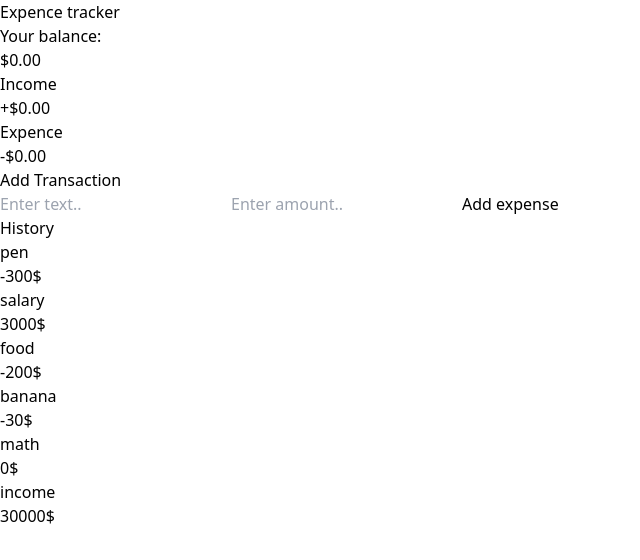
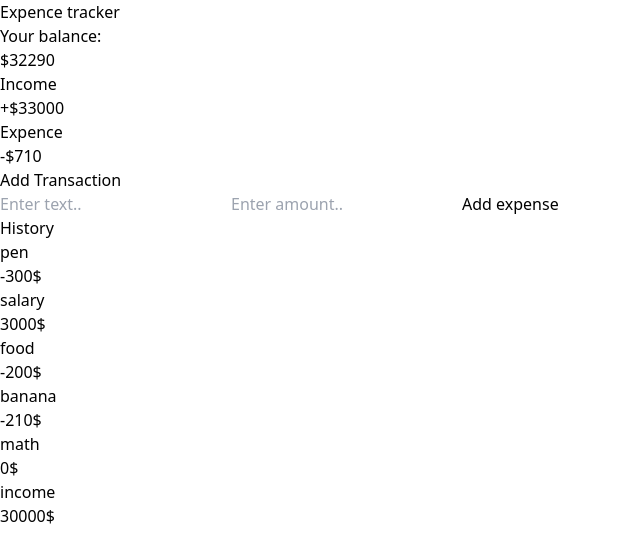
Before and after one commit to kareraolivier/vuejs-crash-course, a Vue app: page / in a window 1280 px wide. Shown: the top 560 px of the page, without its empty margins (0-640 px from the left). Built offline with nearby package versions, Linux system fonts and the light colour scheme.

Commit message:
feat: add income

```diff
--- a/package.json
+++ b/package.json
@@ -10,7 +10,8 @@
   },
   "dependencies": {
     "vue": "^3.3.11",
-    "vue-router": "^4.2.5"
+    "vue-router": "^4.2.5",
+    "vue-toastification": "^2.0.0-rc.5"
   },
   "devDependencies": {
     "@vitejs/plugin-vue": "^4.5.2",
--- a/src/App.vue
+++ b/src/App.vue
@@ -2,28 +2,53 @@
   <div class="flex justify-center items-center h-screen p-2">
     <div>
       <Header />
-      <Balance />
-      <IncomeExpence />
-      <AddTransaction />
-      <TransactionList />
+      <Balance :total="total" />
+      <IncomeExpence :incomeExpence="[income, expense]" />
+      <AddTransaction @TransactionSubmited="handleSubmitedData" />
+      <TransactionList :transactions="transactions" />
     </div>
   </div>
 </template>
 
-<script lang="ts">
+<script lang="ts" setup>
+import { ref, computed } from "vue";
 import Header from "./components/header.vue";
 import Balance from "./components/balance.vue";
 import IncomeExpence from "./components/incomeExpence.vue";
 import AddTransaction from "./components/Addtransaction.vue";
 import TransactionList from "./components/transactionList.vue";
+import { Transaction } from "./components/types/interface";
+import { useToast } from "vue-toastification";
+const toast = useToast();
+const transactions = ref<Transaction[]>([
+  { id: 1, title: "pen", amount: -300 },
+  { id: 2, title: "salary", amount: 3000 },
+  { id: 3, title: "food", amount: -200 },
+  { id: 4, title: "banana", amount: -210 },
+  { id: 5, title: "math", amount: 0 },
+  { id: 6, title: "income", amount: 30000 },
+]);
 
-export default {
-  components: {
-    Header,
-    Balance,
-    IncomeExpence,
-    AddTransaction,
-    TransactionList,
-  },
+const total = computed(() =>
+  transactions.value.reduce((acc, trans) => acc + trans.amount, 0)
+);
+const [income, expense] = [
+  computed(() =>
+    transactions.value.reduce(
+      (acc, trans) => (trans.amount > 0 ? acc + trans.amount : acc),
+      0
+    )
+  ),
+  computed(() =>
+    transactions.value.reduce(
+      (acc, trans) => (trans.amount < 0 ? acc - trans.amount : acc),
+      0
+    )
+  ),
+];
+const genelateUniqueId = () => Math.floor(Math.random() * 10000);
+const handleSubmitedData = (submitData: any) => {
+  transactions.value.unshift({ ...submitData, id: genelateUniqueId() });
+  toast.success("transactions completed");
 };
 </script>
--- a/src/components/Addtransaction.vue
+++ b/src/components/Addtransaction.vue
@@ -3,31 +3,51 @@
     <h2 class="underline font-semibold text-xl text-semibold">
       Add Transaction
     </h2>
-    <form action="post">
+    <form @submit.prevent="onSubmit">
       <input
         class="rounded-sm p-2 my-2 bg-gray-100 w-full"
         type="text"
         name="title"
         placeholder="Enter text.."
-        id=""
+        id="title"
+        v-model="title"
       />
       <input
         class="rounded-sm p-2 my-2 bg-gray-100 w-full"
         type="text"
         name="amount"
         placeholder="Enter amount.."
-        id=""
+        id="amount"
+        v-model="amount"
       />
       <button
         class="rounded-sm p-2 my-2 bg-green-600 hover:bg-green-700 text-white w-full"
-        type="button"
       >
         Add expense
       </button>
     </form>
   </div>
 </template>
-<script lang="ts">
-export default {};
+<script lang="ts" setup>
+import { useToast } from "vue-toastification";
+import { ref } from "vue";
+
+const toast = useToast();
+const title = ref("");
+const amount = ref("");
+const emit = defineEmits(["TransactionSubmited"]);
+
+function onSubmit() {
+  if (!title.value || !amount.value) {
+    toast.error("Incomplete data");
+  } else {
+    const submitData = {
+      title: title.value,
+      amount: parseFloat(amount.value),
+    };
+
+    emit("TransactionSubmited", submitData);
+    (title.value = ""), (amount.value = "");
+  }
+}
 </script>
-<style lang=""></style>
--- a/src/components/balance.vue
+++ b/src/components/balance.vue
@@ -1,10 +1,15 @@
 <template lang="">
   <div class="py-4">
     <p class="">Your balance:</p>
-    <p class="text-xl font-bold"><span>$</span>0.00</p>
+    <p class="text-xl font-bold"><span>$</span>{{ total }}</p>
   </div>
 </template>
-<script lang="ts">
-export default {};
+<script lang="ts" setup>
+import { defineProps } from "vue";
+const props = defineProps({
+  total: {
+    type: Number,
+    required: true,
+  },
+});
 </script>
-<style lang=""></style>
--- a/src/components/incomeExpence.vue
+++ b/src/components/incomeExpence.vue
@@ -2,15 +2,29 @@
   <div class="flex justify-around bg-gray-100 py-4">
     <div class="flex flex-col px-4">
       <h2>Income</h2>
-      <p class="text-xl font-bold text-green-600"><span>+$</span>0.00</p>
+      <p class="text-xl font-bold text-green-600">
+        <span>+$</span>{{ income }}
+      </p>
     </div>
     <div class="flex flex-col px-4">
       <h2>Expence</h2>
-      <p class="text-xl font-bold text-red-600"><span>-$</span>0.00</p>
+      <p class="text-xl font-bold text-red-600"><span>-$</span>{{ expense }}</p>
     </div>
   </div>
 </template>
-<script lang="ts">
-export default {};
+<script lang="ts" setup>
+import { computed, defineProps } from "vue";
+
+const props = defineProps({
+  incomeExpence: {
+    type: Array,
+    required: true,
+  },
+});
+// Destructure the income and expense from the prop
+const incomeExpence = computed(() => {
+  const [income, expense] = props.incomeExpence;
+  return { income, expense };
+});
+const { income, expense } = incomeExpence.value;
 </script>
-<style lang=""></style>
--- a/src/components/transactionList.vue
+++ b/src/components/transactionList.vue
@@ -7,11 +7,7 @@
         <p class="flex items-center gap-1 cursor-pointer">
           {{ trans.amount }}$
           <span
-            :class="{
-              'bg-red-600': trans.amount < 0,
-              'bg-green-600': trans.amount > 0,
-              'bg-gray-400': trans.amount === 0,
-            }"
+            :class="trans.amount < 0 ? 'bg-red-600' : 'bg-green-600'"
             class="block w-2 h-2 rounded-md"
           >
           </span>
@@ -21,22 +17,13 @@
   </div>
 </template>
 
-<script lang="ts">
-import { defineComponent } from "vue";
-import { Transaction } from "./types/interface";
+<script lang="ts" setup>
+import { defineProps } from "vue";
 
-export default defineComponent({
-  data(): { transactions: Transaction[] } {
-    return {
-      transactions: [
-        { id: 1, title: "pen", amount: -300 },
-        { id: 2, title: "salary", amount: 3000 },
-        { id: 3, title: "food", amount: -200 },
-        { id: 4, title: "banana", amount: -30 },
-        { id: 5, title: "math", amount: 0 },
-        { id: 6, title: "income", amount: 30000 },
-      ],
-    };
+const props = defineProps({
+  transactions: {
+    type: Array,
+    required: true,
   },
 });
 </script>
--- a/src/components/types/interface.ts
+++ b/src/components/types/interface.ts
@@ -1,5 +1,5 @@
 export interface Transaction {
-  id: number;
+  id?: number;
   title: string;
   amount: number;
 }
--- a/src/main.ts
+++ b/src/main.ts
@@ -1,5 +1,13 @@
-import { createApp } from 'vue'
-import './style.css'
-import App from './App.vue'
+import { createApp } from "vue";
+import "./style.css";
+import Toast from "vue-toastification";
+import "vue-toastification/dist/index.css";
+import App from "./App.vue";
 
-createApp(App).mount('#app')
+createApp(App)
+  .use(Toast, {
+    transition: "Vue-Toastification__bounce",
+    maxToasts: 5,
+    newestOnTop: true,
+  })
+  .mount("#app");
```
Also changed, not shown: tsconfig.json (+22 -22 lines), 1 other file (tests, documents, lock files or other folders).
